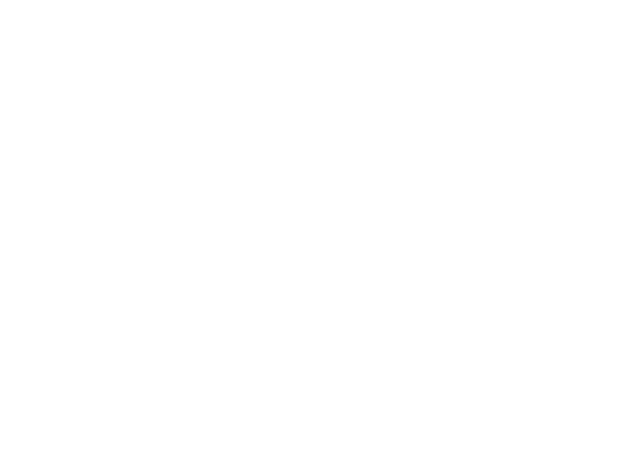
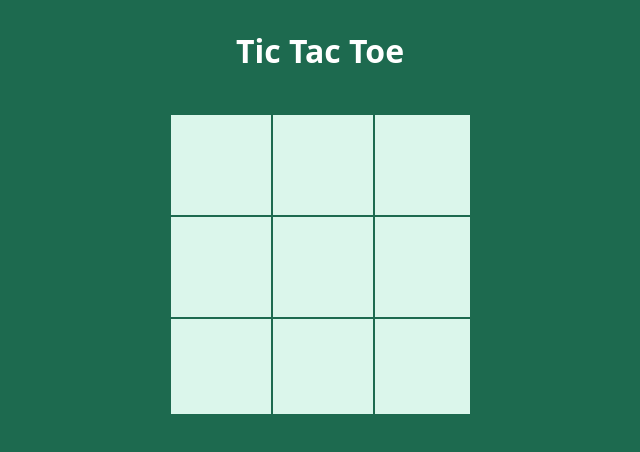
Before and after one commit to stanochka/tic-tac-toe, a plain HTML site: page index.html in a window 1280 px wide. Shown: the whole page, without its empty margins (320-960 px from the left). Drawn offline with Linux system fonts and the light colour scheme.

Commit message:
Add Gameboard, Gameboard.move

```diff
--- a/index.html
+++ b/index.html
@@ -8,9 +8,19 @@
         <link rel="stylesheet" href="style.css">
     </head>
     <body>
-
-
-
-	     <script src="script.js"></script>
+      <h1>Tic Tac Toe</h1>
+      <div id=gameboard>
+        <div class='cell' id='1-1'></div>
+        <div class='cell' id='1-2'></div>
+        <div class='cell' id='1-3'></div>
+        <div class='cell' id='2-1'></div>
+        <div class='cell' id='2-2'></div>
+        <div class='cell' id='2-3'></div>
+        <div class='cell' id='3-1'></div>
+        <div class='cell' id='3-2'></div>
+        <div class='cell' id='3-3'></div>
+      </div>
+      <div id='result'></div>
+	    <script src="script.js"></script>
     </body>
 </html>
--- a/script.js
+++ b/script.js
@@ -0,0 +1,39 @@
+//module
+const Gameboard = (() => {
+  const array = [];
+  const board = document.querySelectorAll('#gameboard>.cell');
+  const move = (turn) => {
+    board.forEach((div) => {
+      div.addEventListener('click', () => {
+        if (turn === 'x') {
+          if (!div.textContent) {
+            div.textContent = 'x';
+            turn = 'o';
+            array.push({position: div.id, value: div.textContent});
+          };
+        } else {
+          if (!div.textContent) {
+            div.textContent = 'o';
+            turn = 'x';
+            array.push({position: div.id, value: div.textContent});
+          };
+        };
+        //TODO: figure out how to check result
+        console.log(array);
+      });
+    });
+  };
+  return {
+    array,
+    move
+  };
+})();
+
+//factory function
+const Player = () => {
+  //const getName  = () => name;
+  const turn = () => console.log('Player first!');
+  return { name, turn };
+};
+
+Gameboard.move('x');
--- a/style.css
+++ b/style.css
@@ -0,0 +1,28 @@
+body {
+  background: #1D6A4F;
+  display: flex;
+  flex-direction: column;
+  align-items: center;
+  font-family: "Open Sans", sans-serif;
+  color : white;
+}
+
+#gameboard {
+  display: grid;
+  grid-template-columns: repeat(3, 1fr);
+  width: 300px;
+  height: 300px;
+  background: #DBF6EB;
+  margin: 20px;
+}
+
+.cell {
+  border: solid 1px #1D6A4F;
+  color: #1D6A4F;
+  font-size: 4em;
+  display: flex;
+  justify-content: center;
+  align-items: center;
+  width: 100px;
+  height: 100px;
+}
```
